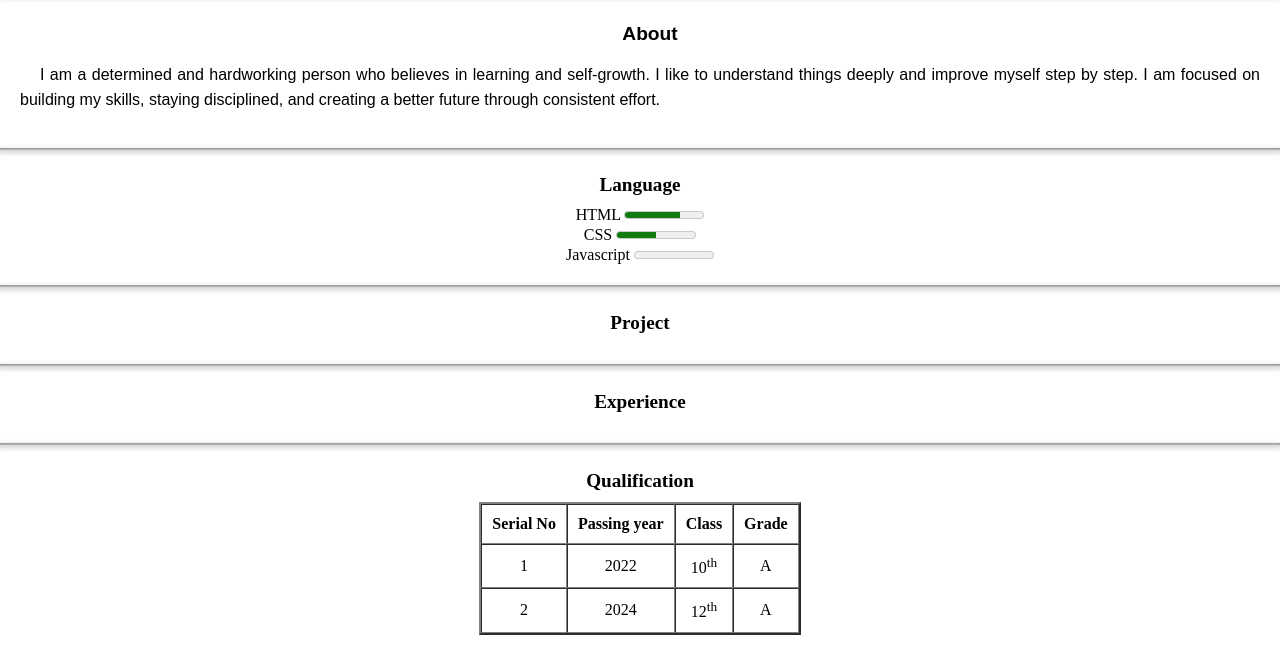
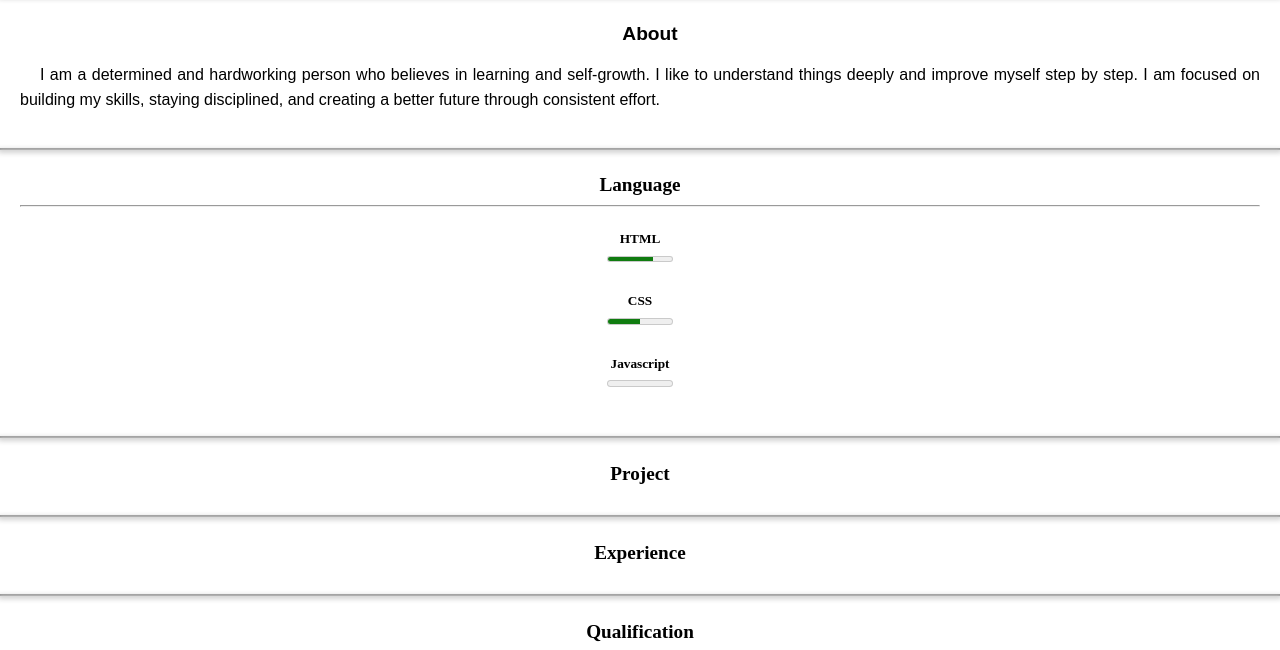
Before and after one commit to skgarg2312/MY-WEBSITE, a plain HTML site: page index.html in a window 1280 px wide. Shown: the part 124-774 px from the top of the page. Drawn offline with Linux system fonts and the light colour scheme.

Commit message:
Update index.html

```diff
--- a/index.html
+++ b/index.html
@@ -39,7 +39,7 @@
             </div>
         </div>
 
-         <!-- About  -->
+        <!-- About  -->
         <div class="about" id="About">
             <h4>About</h4>
             <p>I am a determined and hardworking person who believes in learning and self-growth. I like to understand things deeply and improve myself step by step. I am focused on building my skills, staying disciplined, and creating a better future through consistent effort.</p>
@@ -47,10 +47,12 @@
 
         <!-- Language  -->
         <div class="language" id="Language">
-            <h4>Language</h4>
-                HTML <meter max=100 min=0 value=70></meter><br>
-                CSS <meter max=100 min=0 value=50></meter><br>
-                Javascript <meter max="100" min="0" value="0"></meter><br>
+            <h4>Language</h4><hr>
+            <div class="language_tile">     <!-- Tile  -->
+                <div class="html_tile tile"><h5>HTML <br><meter max=100 min=0 value=70></meter></h5></div>
+                <div class="css_tile tile"><h5>CSS <br><meter max=100 min=0 value=50></meter></h5></div>
+                <div class="js_tile tile"><h5>Javascript <br><meter max="100" min="0" value="0"></meter></h5></div>
+            </div>
         </div>
 
         <!-- Project  -->
@@ -96,7 +98,7 @@
 
         <!-- Contact Me  -->
         <div class="contact_me" id="contact_me">
-            <div class="form">
+            <div class="form">      <!-- Form -->
                 <h4>Contact Me</h4>
                 <form action="">
                     <label for="">Name</label> <input type="text" name="Name" placeholder="Username" id="" required><br>
@@ -104,7 +106,7 @@
                     Email Id <input type="email" name="Email" placeholder="xyz@gmail.com" id=""><br>
                     Question <br> <textarea name="Question" id="" placeholder="Tell me your question" required></textarea><br>
                     <center>
-                    <input type="submit" value="Submit">
+                    <input type="submit" value="Submit" onclick="show()">
                     </center>
                 </form>
             </div>
@@ -116,5 +118,5 @@
         </div>
     </div>
 </body>
-
+<script src="script.js"> </script>
 </html>
```
